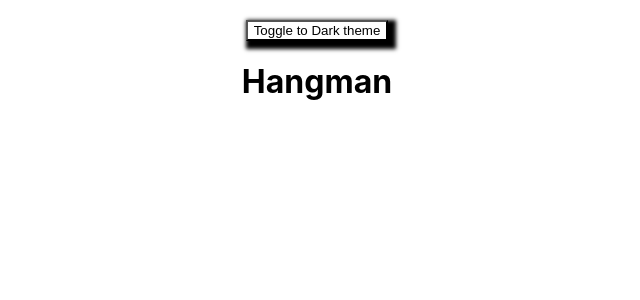
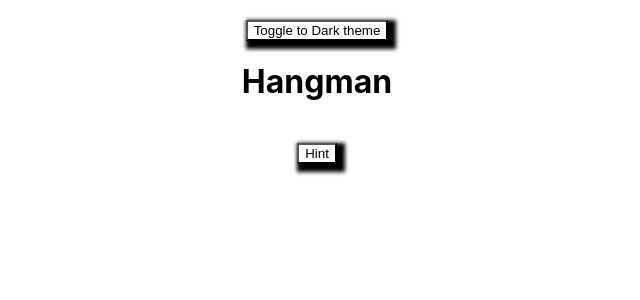
Before and after one commit to IEEE-VIT/hangman-react, a React (Create React App) app: page / in a window 1280 px wide. Shown: the top 300 px of the page, without its empty margins (323-963 px from the left). Built offline with nearby package versions, Linux system fonts and the light colour scheme.

Commit message:
add: Hint for the last step

```diff
--- a/src/App.jsx
+++ b/src/App.jsx
@@ -2,6 +2,7 @@ import React from "react";
 import "./App.css";
 // import { words } from "./utils/helpers";
 import { ThemeContext } from "./context/theme-context";
+import Hint from "./components/hint/hint.component";
 
 // const getRandomWord = () => {
 //   const wordsPool = words();
@@ -11,6 +12,11 @@ import { ThemeContext } from "./context/theme-context";
 const App = () => {
   // const [currentWord] = React.useState(getRandomWord());
   const { theme, toggle, dark } = React.useContext(ThemeContext);
+  // const [correctLetters,setCorrectLetters] = React.useState([]);
+  const [wrongLetters] = React.useState(["A", "B", "F", "S", "W"]);
+  const [remainingLetters] = React.useState(["Q", "J", "V", "M"]);
+  const [hint, setHint] = React.useState("");
+  const [showHint, setShowHint] = React.useState(false);
 
   return (
     <div
@@ -38,6 +44,25 @@ const App = () => {
       <h1> Hangman</h1>
       {/* Maintain a state for correct letters, wrong letters, remaining letters. For this, the Letters component and the Hangman component as well as the Guessing component should be imported.
       Wrong letters is passed as a prop to HangmanFigure Component, correct letters passed to Guessing. */}{" "}
+      {wrongLetters.length === 5 && (
+        <button
+          type="button"
+          style={{
+            backgroundColor: theme.backgroundColor,
+            color: theme.color,
+            outline: "none",
+            boxShadow: `4px 4px 4px 4px ${theme.color}`,
+            marginTop: "20px",
+          }}
+          onClick={() => {
+            setHint(Hint(remainingLetters));
+            setShowHint(true);
+          }}
+        >
+          Hint
+        </button>
+      )}
+      {showHint && <h3 className="hint">{hint}</h3>}
     </div>
   );
 };
--- /dev/null
+++ b/src/components/hint/hint.component.jsx
@@ -0,0 +1,6 @@
+const Hint = (letters) => {
+  // pass an array of unused letters that are part of the word (letters)
+  return letters[Math.floor(Math.random() * letters.length)];
+};
+
+export default Hint;
```
